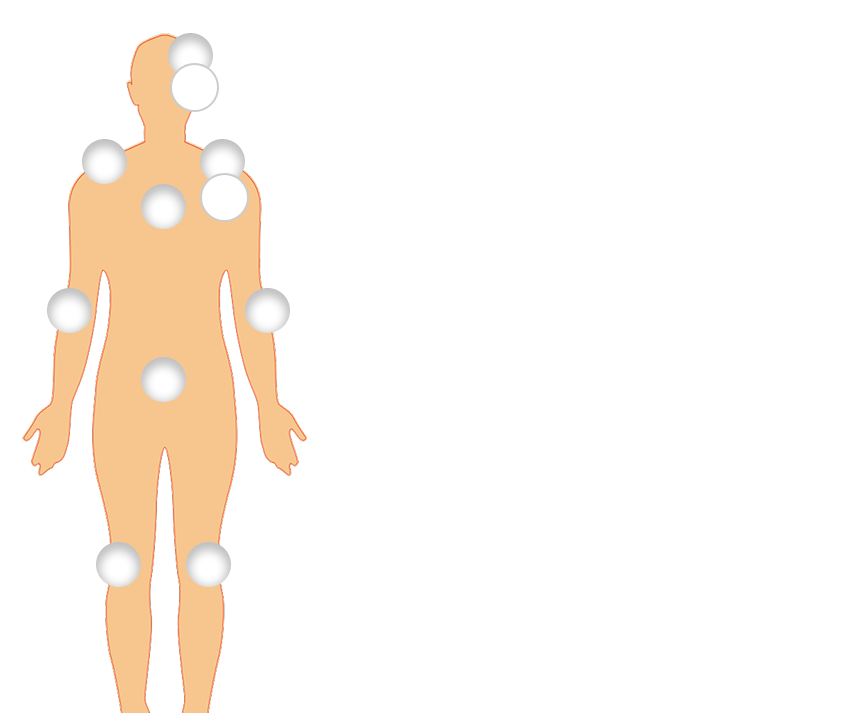
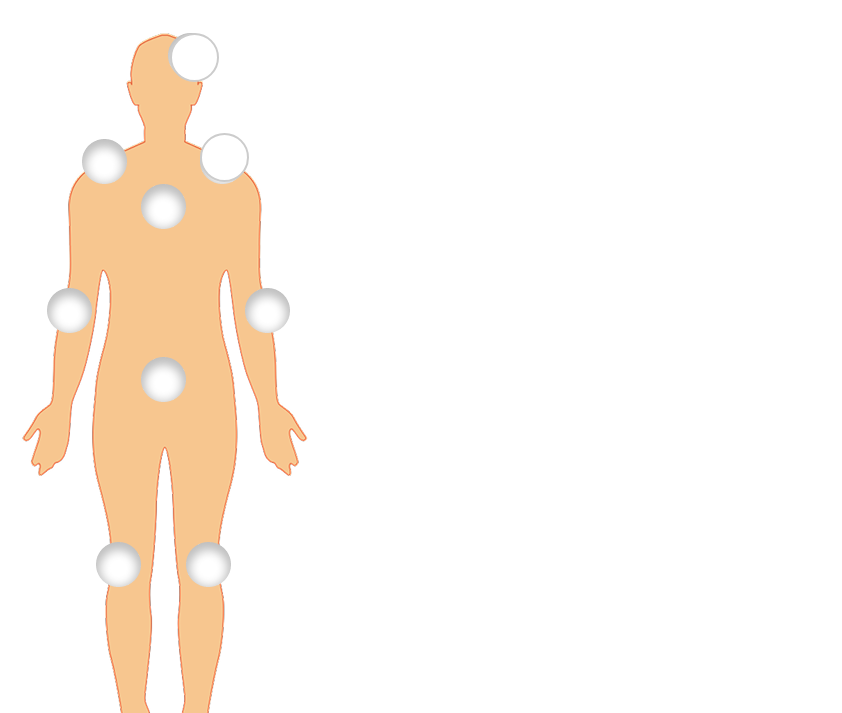
Before and after one commit to UNIVAG-TI/TriagemJa, a plain HTML site: page frontend/local-dor.html in a window 1280 px wide. Shown: the part 87-800 px from the top of the page, without its empty margins (0-842 px from the left). Drawn offline with Linux system fonts and the light colour scheme.

Commit message:
ajustes de posicoes

```diff
--- a/frontend/css/local-dor.css
+++ b/frontend/css/local-dor.css
@@ -1,6 +1,6 @@
 .cabeca {
     position: absolute;
-    top: 150px;
+    top: 120px;
     left: 170px;
     width: 45px;
     height: 45px;
@@ -22,7 +22,7 @@
 
 .ombro-direito {
     position: absolute;
-    top: 260px;
+    top: 220px;
     left: 200px;
     width: 45px;
     height: 45px;
```
